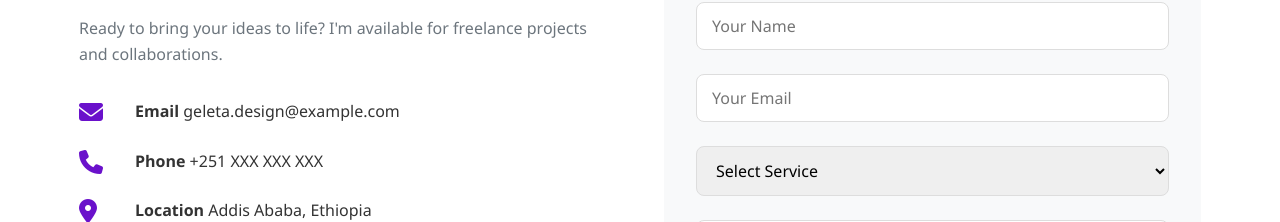
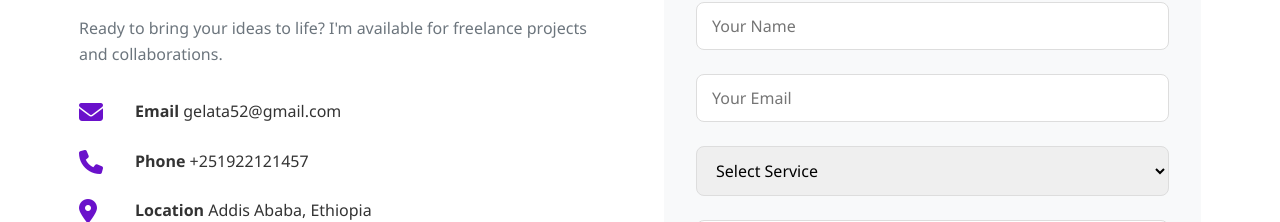
Before and after one commit to gelata52-ai/geletawebsite, a plain HTML site: page index.html in a window 1280 px wide. Shown: the part 6986-7208 px from the top of the page. Drawn offline with Linux system fonts and the light colour scheme.

Commit message:
Update index.html
Signed-off-by: gelata52-ai <gelata52@gmail.com>

```diff
--- a/index.html
+++ b/index.html
@@ -1230,14 +1230,14 @@
                             <i class="fas fa-envelope"></i>
                             <div>
                                 <strong>Email</strong>
-                                <span>geleta.design@example.com</span>
+                                <span>gelata52@gmail.com</span>
                             </div>
                         </div>
                         <div class="contact-method">
                             <i class="fas fa-phone"></i>
                             <div>
                                 <strong>Phone</strong>
-                                <span>+251 XXX XXX XXX</span>
+                                <span>+251922121457</span>
                             </div>
                         </div>
                         <div class="contact-method">
```
